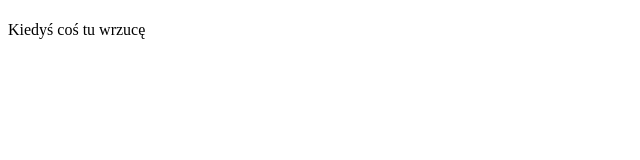
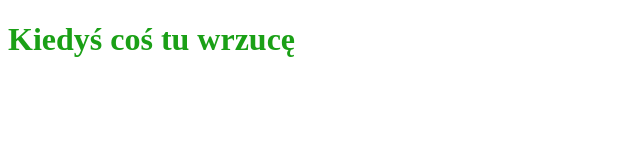
Before and after one commit to Sonsiod/test, a plain HTML site: page index.html in a window 1280 px wide. Shown: the whole page, without its empty margins (0-640 px from the left). Drawn offline with Linux system fonts and the light colour scheme.

Commit message:
added style.css

```diff
--- a/index.html
+++ b/index.html
@@ -9,7 +9,7 @@
 </head>
 <body>
     <header>
-        <h1 style="color: red;"></h1>Kiedyś coś tu wrzucę</h1>
+        <h1>Kiedyś coś tu wrzucę</h1>
     </header>
 </body>
 </html>
```
